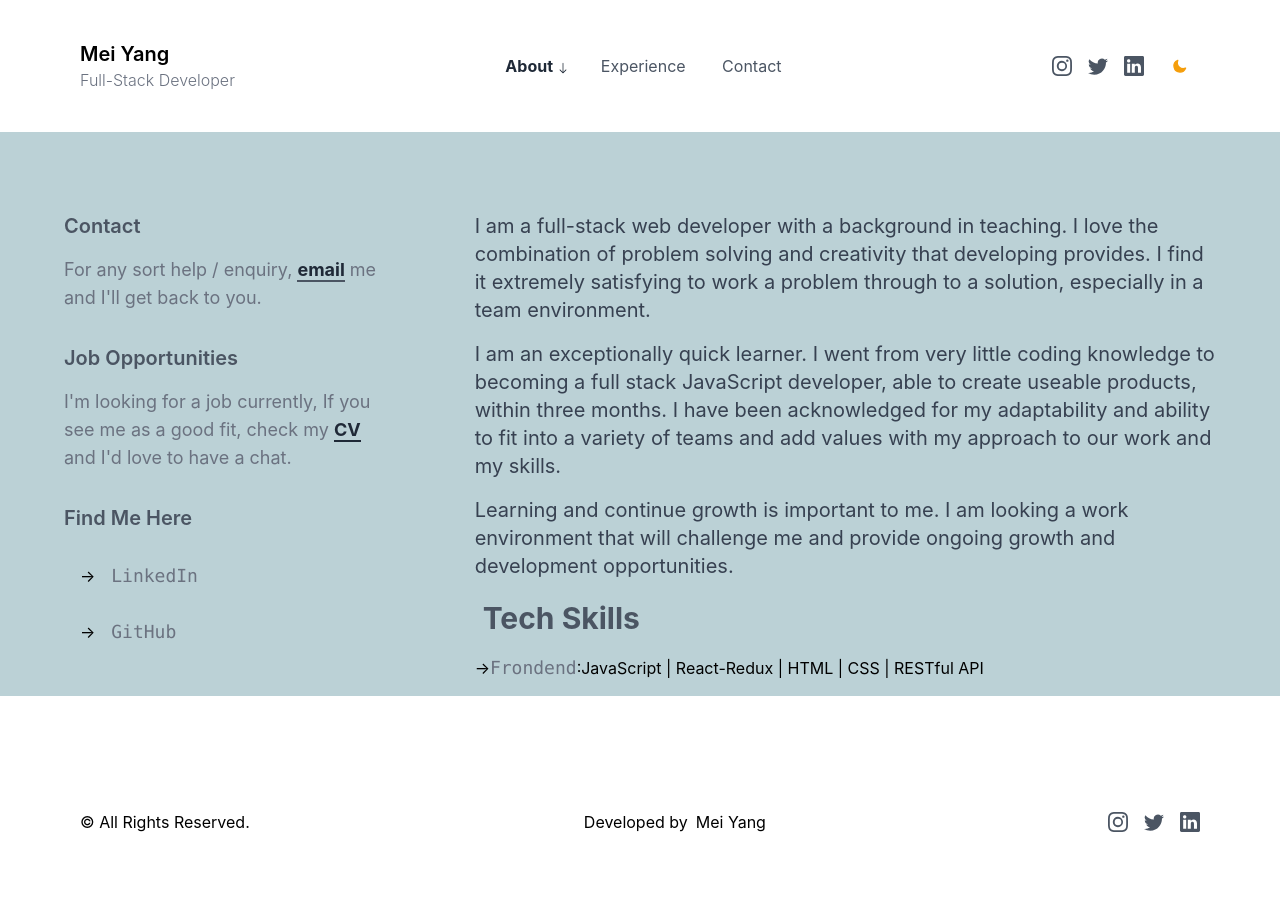
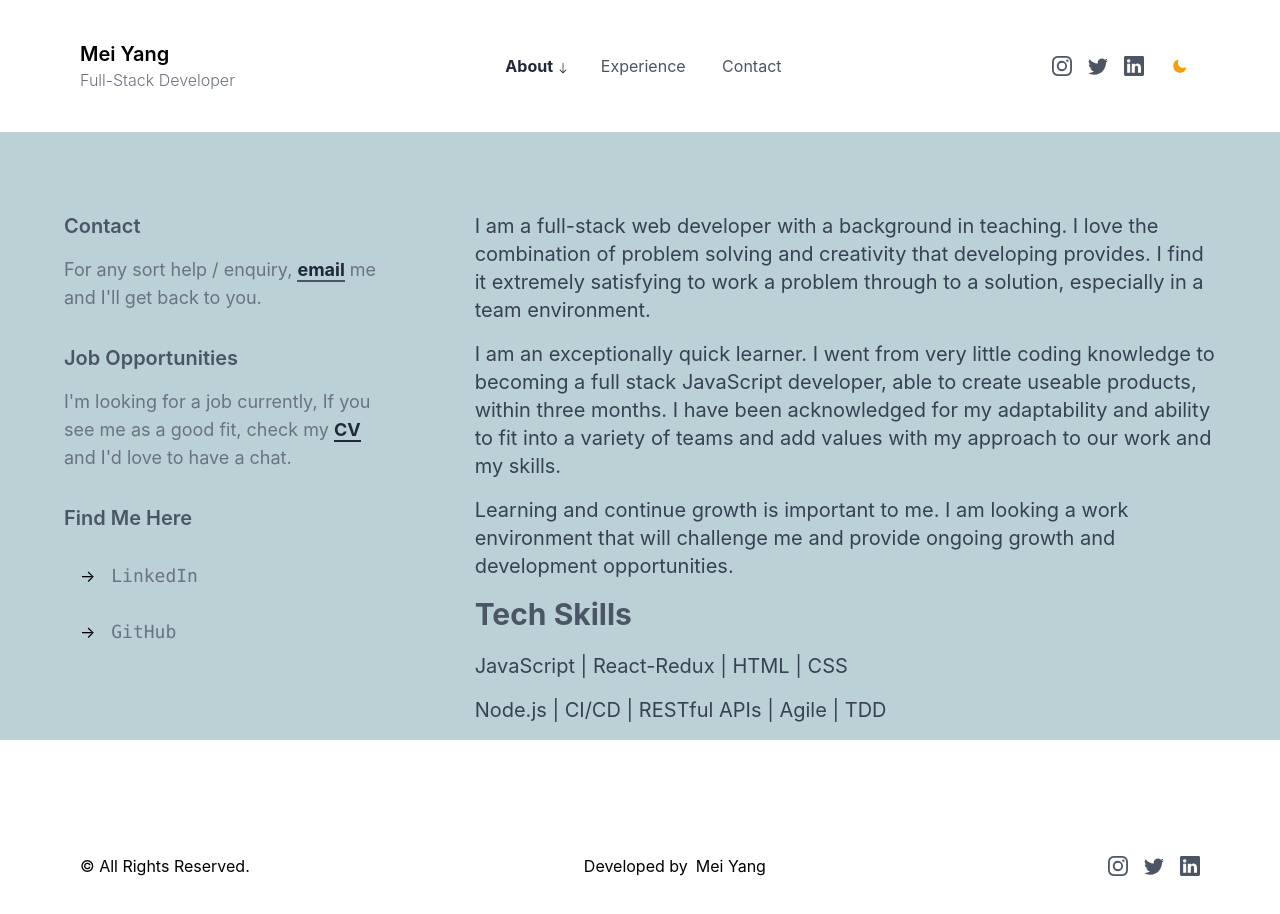
Before and after one commit to manuarora700/simple-developer-portfolio-website, a Next.js app: page /about in a window 1280 px wide. Shown: the top 914 px of the page. Built offline with nearby package versions, Linux system fonts and the light colour scheme.

Commit message:
upload me picture

```diff
--- a/components/AboutMe.js
+++ b/components/AboutMe.js
@@ -66,30 +66,7 @@ export default function AboutMe() {
               Find Me Here
             </h1>
             <div className="mt-4 ml-4">
-              {/* <div className="flex flex-row justify-start items-center ">
-                <a
-                  href={userData.socialLinks.facebook}
-                  className="flex flex-row items-center space-x-4 group"
-                >
-                  <div className="my-4">&rarr;</div>
-                  <p className="text-lg text-gray-500 font-mono relative overflow-hidden dark:text-gray-300">
-                    <div className="absolute h-0.5 w-full bg-gray-400 bottom-0 transform -translate-x-24 group-hover:translate-x-0 transition duration-300"></div>
-                    Facebook
-                  </p>
-                </a>
-              </div> */}
-              {/* <div className="flex flex-row justify-start items-center">
-                <a
-                  href={userData.socialLinks.twitter}
-                  className="flex flex-row items-center space-x-4 group"
-                >
-                  <div className="my-4">&rarr;</div>
-                  <p className="text-lg text-gray-500 font-mono relative overflow-hidden dark:text-gray-300">
-                    <div className="absolute h-0.5 w-full bg-gray-400 bottom-0 transform -translate-x-24 group-hover:translate-x-0 transition duration-300"></div>
-                    Twitter
-                  </p>
-                </a>
-              </div> */}
+
                 <div className="flex flex-row justify-start items-center">
                 <a
                   href={userData.socialLinks.linkedin}
@@ -114,18 +91,7 @@ export default function AboutMe() {
                   </p>
                 </a>
               </div>
-              {/* <div className="flex flex-row justify-start items-center">
-                <a
-                  href={userData.socialLinks.twitter}
-                  className="flex flex-row items-center space-x-4 group"
-                >
-                  <div className="my-4">&rarr;</div>
-                  <p className="text-lg text-gray-500 font-mono relative overflow-hidden dark:text-gray-300">
-                    <div className="absolute h-0.5 w-full bg-gray-400 bottom-0 transform -translate-x-28 group-hover:translate-x-0 transition duration-300"></div>
-                    Instagram
-                  </p>
-                </a>
-              </div> */}
+
             </div>
           </div>
           {/* Text area */}
@@ -138,73 +104,22 @@ export default function AboutMe() {
                 {desc}
               </p>
             ))}
+            <div className="flex flex-row justify-start items-center mb-5">
+            <p className="bg-[#5f97ae]-500 text-3xl rounded-md  inline-block font-bold text-gray-600">
+            Tech Skills
+            </p>
+            </div>
 
-            <h1 className="bg-[#5f97ae]-500 text-3xl rounded-md px-2 py-1 inline-block font-bold text-gray-600">
-              Tech Skills
-            </h1>
             {/* <div className="flex flex-row flex-wrap mt-8"> */}
             <div className="flex flex-row justify-start items-center">
-
-                  <div className="my-4 text-gray-650">&rarr;</div>
-                  <p className="text-lg text-gray-500 font-mono relative overflow-hidden dark:text-gray-500">
-                    <div className="absolute h-0.5 w-full bg-gray-400 bottom-0 transform -translate-x-24 group-hover:translate-x-0 transition duration-300"></div>
-                    Frondend
+                  <p className="text-xl text-gray-700 mb-4 dark:text-gray-300 ">
+                  JavaScript | React-Redux | HTML | CSS
                   </p>
-                  {/* <button className="bg-[#5f97ae]-500 rounded-md w-1/2 mx-4 mt-8 py-2 text-gray-50 text-xs font-bold">JavaScript</button> */}
-                  <p>:JavaScript | React-Redux | HTML | CSS | RESTful API</p>
-
-
               </div>
 
-
-              {/* <img
-                src="https://raw.githubusercontent.com/github/explore/80688e429a7d4ef2fca1e82350fe8e3517d3494d/topics/javascript/javascript.png"
-                className="h-20 w-20 mx-4 my-4"
-              />
-              <img
-                src="https://raw.githubusercontent.com/github/explore/80688e429a7d4ef2fca1e82350fe8e3517d3494d/topics/java/java.png"
-                className="h-20 w-20 mx-4 my-4"
-              />
-              <img
-                src="https://raw.githubusercontent.com/github/explore/80688e429a7d4ef2fca1e82350fe8e3517d3494d/topics/typescript/typescript.png"
-                className="h-20 w-20 mx-4 my-4"
-              />
-              <img
-                src="https://raw.githubusercontent.com/github/explore/80688e429a7d4ef2fca1e82350fe8e3517d3494d/topics/html/html.png"
-                className="h-20 w-20 mx-4 my-4"
-              />
-              <img
-                src="https://raw.githubusercontent.com/github/explore/80688e429a7d4ef2fca1e82350fe8e3517d3494d/topics/css/css.png"
-                className="h-20 w-20 mx-4 my-4"
-              />
-              <img
-                src="https://raw.githubusercontent.com/github/explore/80688e429a7d4ef2fca1e82350fe8e3517d3494d/topics/angular/angular.png"
-                className="h-20 w-20 mx-4 my-4"
-              />
-              <img
-                src="https://raw.githubusercontent.com/github/explore/80688e429a7d4ef2fca1e82350fe8e3517d3494d/topics/vue/vue.png"
-                className="h-20 w-20 mx-4 my-4"
-              />
-              <img
-                src="https://raw.githubusercontent.com/github/explore/80688e429a7d4ef2fca1e82350fe8e3517d3494d/topics/git/git.png"
-                className="h-20 w-20 mx-4 my-4"
-              />
-              <img
-                src="https://raw.githubusercontent.com/github/explore/80688e429a7d4ef2fca1e82350fe8e3517d3494d/topics/react/react.png"
-                className="h-20 w-20 mx-4 my-4"
-              />
-              <img
-                src="https://raw.githubusercontent.com/github/explore/80688e429a7d4ef2fca1e82350fe8e3517d3494d/topics/firebase/firebase.png"
-                className="h-20 w-20 mx-4 my-4"
-              />
-              <img
-                src="https://raw.githubusercontent.com/github/explore/80688e429a7d4ef2fca1e82350fe8e3517d3494d/topics/mysql/mysql.png"
-                className="h-20 w-20 mx-4 my-4"
-              />
-              <img
-                src="https://raw.githubusercontent.com/github/explore/80688e429a7d4ef2fca1e82350fe8e3517d3494d/topics/mongodb/mongodb.png"
-                className="h-20 w-20 mx-4 my-4"
-              /> */}
+              <div className="flex flex-row justify-start items-center">
+              <p className="text-xl text-gray-700 mb-4 dark:text-gray-300 ">Node.js | CI/CD | RESTful APIs | Agile | TDD</p>
+              </div>
             {/* </div> */}
           </div>
         </div>
--- a/constants/data.js
+++ b/constants/data.js
@@ -2,7 +2,7 @@ const userData = {
   githubUsername: "meiyangdev",
   name: "Mei Yang",
   designation: "Full-Stack Developer",
-  avatarUrl: "/avatar.png",
+  avatarUrl: "/me.jpg",
   email: "mei.yang602@gmail.com",
   phone: "021 08890484",
   address: "Wellington, NZ",
@@ -79,10 +79,10 @@ const userData = {
     "https://drive.google.com/file/d/18WIt_6s6FbaapZHaoRTSqGxZb-gWneAC/view?usp=sharing",
   socialLinks: {
     instagram: "https://instagram.com/maninthere",
-    twitter: "https://twitter.com/mannupaaji",
+    twitter: "",
     linkedin: "https://www.linkedin.com/in/mei-yang-4bb190134/",
     github: "https://github.com/meiyangdev",
-    facebook: "https://facebook.com/",
+    facebook: "",
   },
 };
 
```
Also changed, not shown: public/me.jpg (added).
